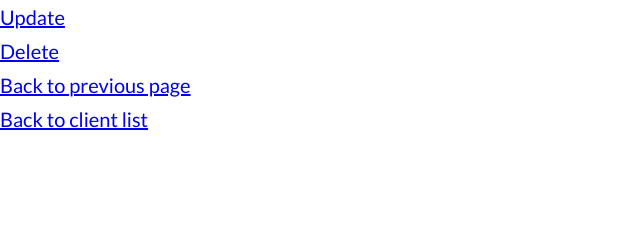
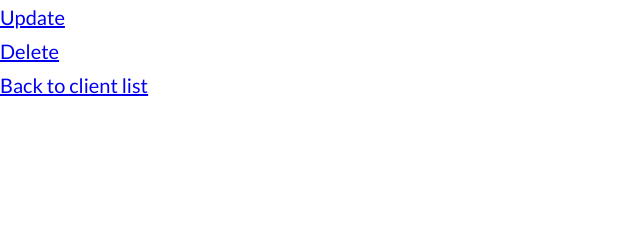
Before and after one commit to OnyxMemory/cohort1-cSpace, a Flask app: template src/templates/client_info.html in a window 1280 px wide. Shown: the part 258-498 px from the top of the page, without its empty margins (0-640 px from the left). Run offline with Flask 2, Linux system fonts and the light colour scheme; the template is opened without the code that fills it, so the values that code supplies are empty; parts of the project's set-up code (start-up, migrations or seed data) failed here and were passed over.

Commit message:
update nav on client_info.html

```diff
--- a/src/templates/client_info.html
+++ b/src/templates/client_info.html
@@ -30,12 +30,10 @@
         <ul class="client-nav">
             <li><a href="#">Update</a></li>
             <li><a href="#">Delete</a></li>
-            <li><a href="#">Back to previous page</a></li>
-            <li><a href="#">Back to client list</a></li>
+            <li><a href="/clients">Back to client list</a></li>
         </ul>
 
     </section>
-
 </body>
 
 </html>
```
